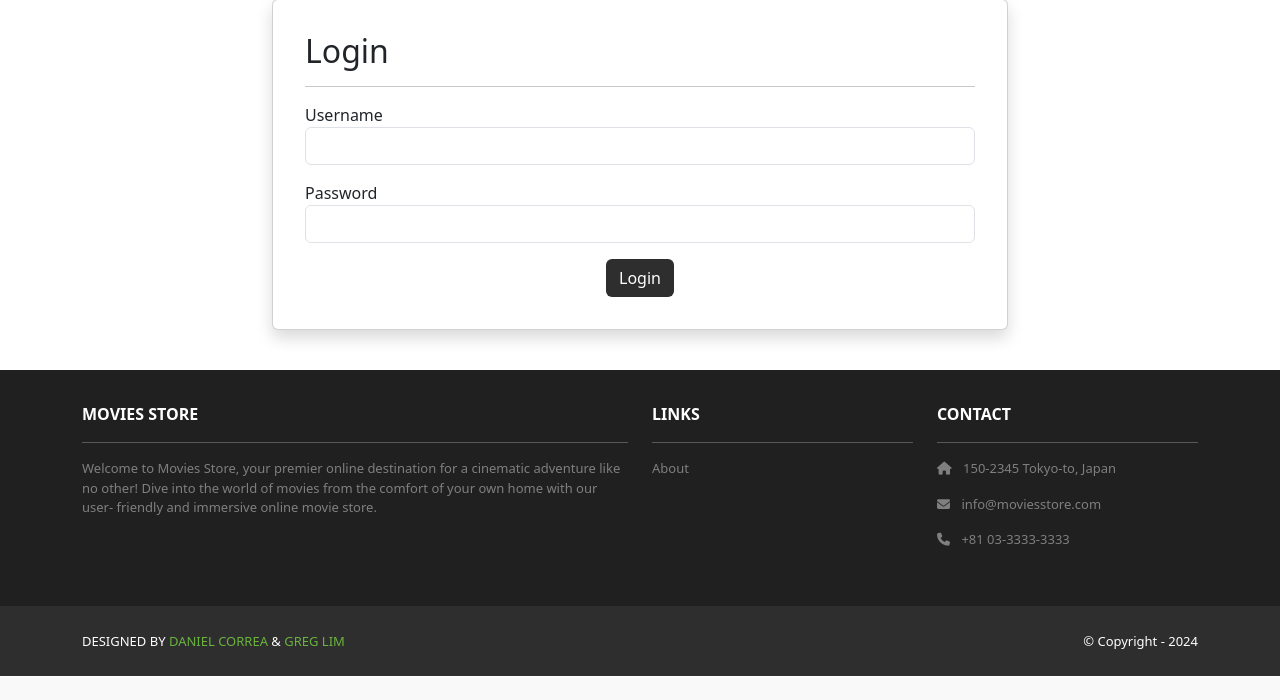
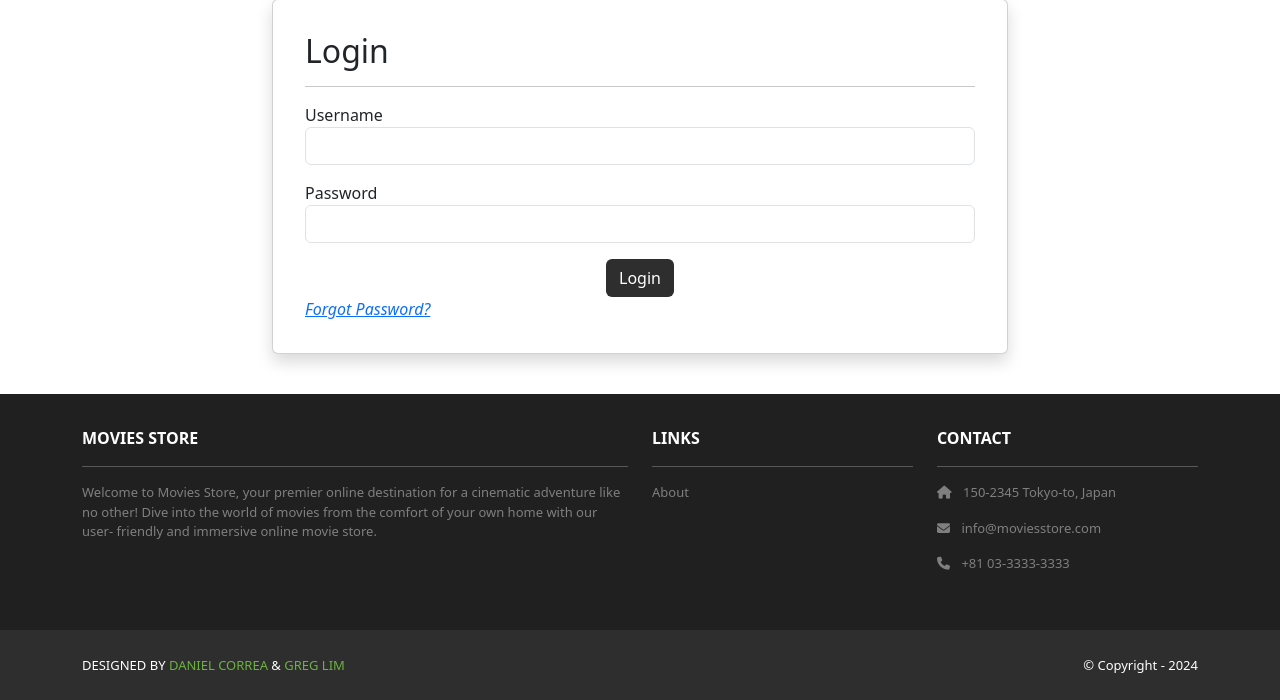
Before and after one commit to MMNASH10/project1, a Django app: page /accounts/login/ in a window 1280 px wide. Shown: the part 123-823 px from the top of the page. Before the commit the page ends 799 px from the top, so only its background shows below. Run offline with Django 5.2, Linux system fonts and the light colour scheme; some libraries are stand-ins or nearby versions.

Commit message:
added "forgot password?"

```diff
--- a/moviestore/accounts/templates/accounts/login.html
+++ b/moviestore/accounts/templates/accounts/login.html
@@ -34,6 +34,7 @@
                   class="btn bg-dark text-white">Login
                 </button>
               </div>
+                <a href="{% url 'password_reset' %}"><i>Forgot Password?</i></a>
             </form>
           </div>
         </div>
```
